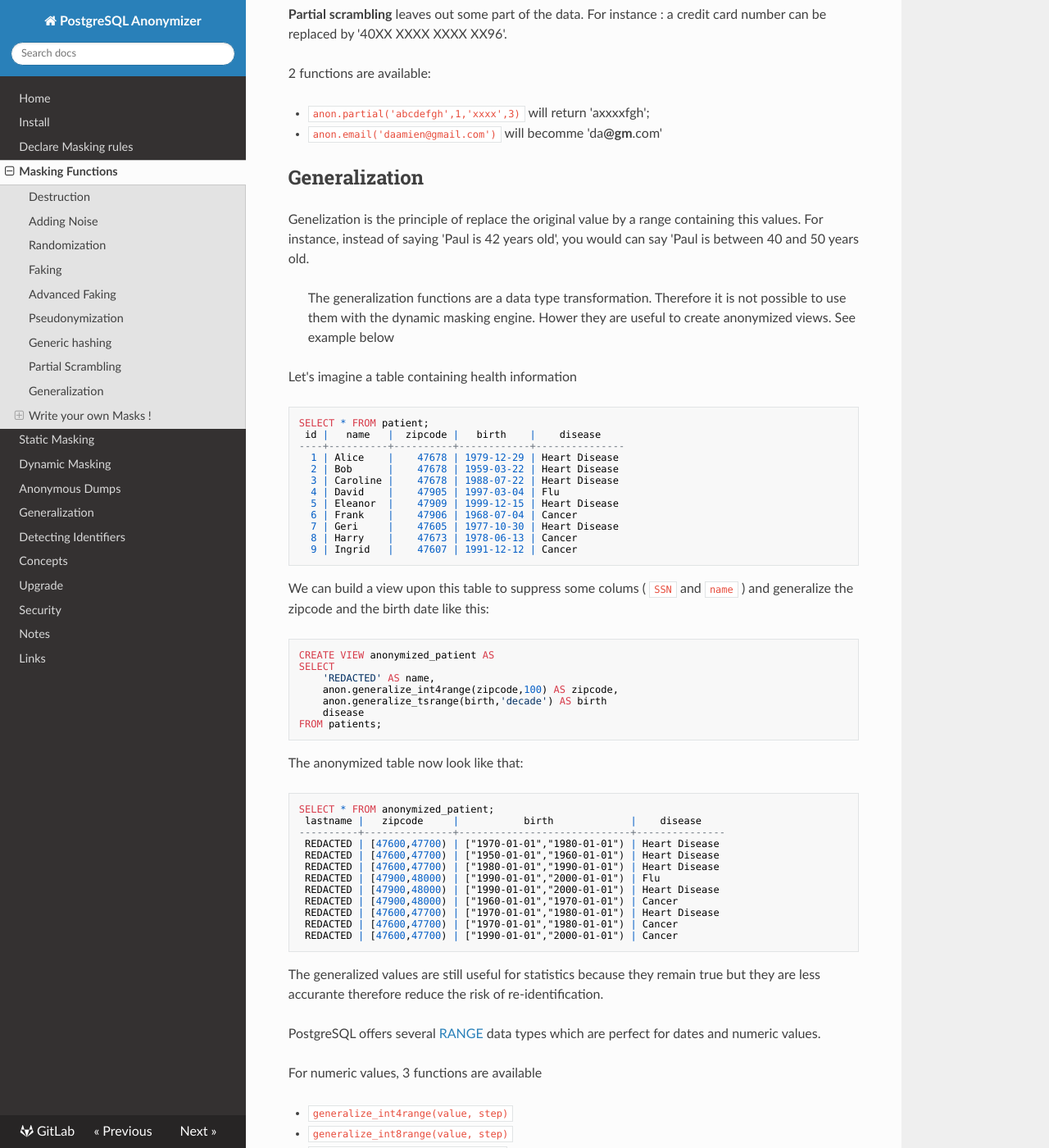
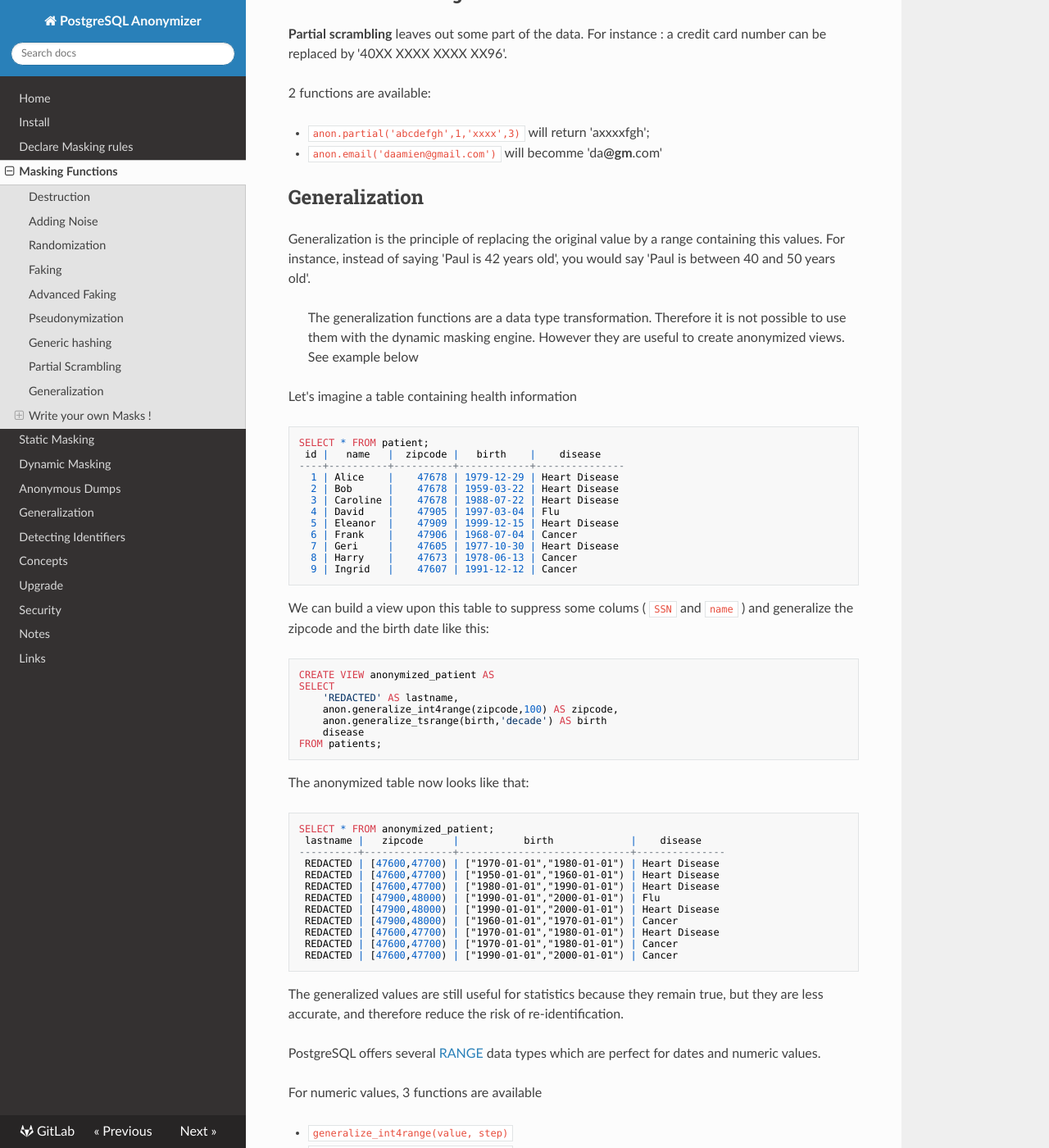
Before and after one commit to neondatabase/postgresql_anonymizer, an MkDocs documentation site: the page built from docs/masking_functions.md, in a window 1280 px wide and 1400 px high, scrolled down 5446 px. Shown: the whole window at 82% size. Built offline with MkDocs 1.6.1, drawn with Linux system fonts in a browser that asks for light colours; nearby versions of some CDN libraries; some of the changed text lies outside the part shown.

Commit message:
fix typos in masking_functions.md

````diff
--- a/docs/masking_functions.md
+++ b/docs/masking_functions.md
@@ -247,12 +248,13 @@
 * `anon.hash(value)`  will return a text hash of the value using a secret salt
   and a secret hash algorithm (see below)
 
-* `anon.digest(value,salt,algorithm)` lets choose a salt and the hash algorithm
-  you want to use
+* `anon.digest(value,salt,algorithm)` lets you choose a salt, and a hash algorithm
+  from a pre-defined list
 
-By default a random secret salt is generated when the extension is initialiazed
-anf the default hash algortihm is `sha512`. You can change for the entire
-database with to functions
+By default, a random secret salt is generated when the extension is
+initialiazed,
+and the default hash algortihm is `sha512`. You can change these for the entire
+database with two functions:
 
 * `anon.set_secret_salt(value)` to define you own salt
 * `anon.set_secret_algorithm(value)` to select another hash functuon.
@@ -312,12 +314,12 @@
 Generalization
 -------------------------------------------------------------------------------
 
-Genelization is the principle of replace the original value by a range
+Generalization is the principle of replacing the original value by a range
 containing this values. For instance, instead of saying 'Paul is 42 years old',
-you would can say 'Paul is between 40 and 50 years old.
+you would say 'Paul is between 40 and 50 years old'.
 
 > The generalization functions are a data type transformation. Therefore it is
-> not possible to use them with the dynamic masking engine. Hower they are
+> not possible to use them with the dynamic masking engine. However they are
 > useful to create anonymized views. See example below
 
 Let's imagine a table containing health information
@@ -344,14 +346,14 @@
 ```sql
 CREATE VIEW anonymized_patient AS
 SELECT
-    'REDACTED' AS name,
+    'REDACTED' AS lastname,
     anon.generalize_int4range(zipcode,100) AS zipcode,
     anon.generalize_tsrange(birth,'decade') AS birth
     disease
 FROM patients;
 ```
 
-The anonymized table now look like that:
+The anonymized table now looks like that:
 
 ```sql
 SELECT * FROM anonymized_patient;
@@ -370,7 +372,8 @@
 
 
 The generalized values are still useful for statistics because they remain
-true but they are less accurante therefore reduce the risk of re-identification.
+true, but they are less accurate, and therefore reduce the risk of
+re-identification.
 
 PostgreSQL offers several [RANGE] data types which are perfect for dates and
 numeric values.
@@ -381,7 +384,7 @@
 * `generalize_int8range(value, step)`
 * `generalize_numrange(value, step)`
 
-...where `value` is the data the will be generalized, `step` is the size of
+...where `value` is the data that will be generalized, and `step` is the size of
 each range.
 
 
````
Also changed, not shown: other parts of docs/masking_functions.md (+11 -10 lines).
